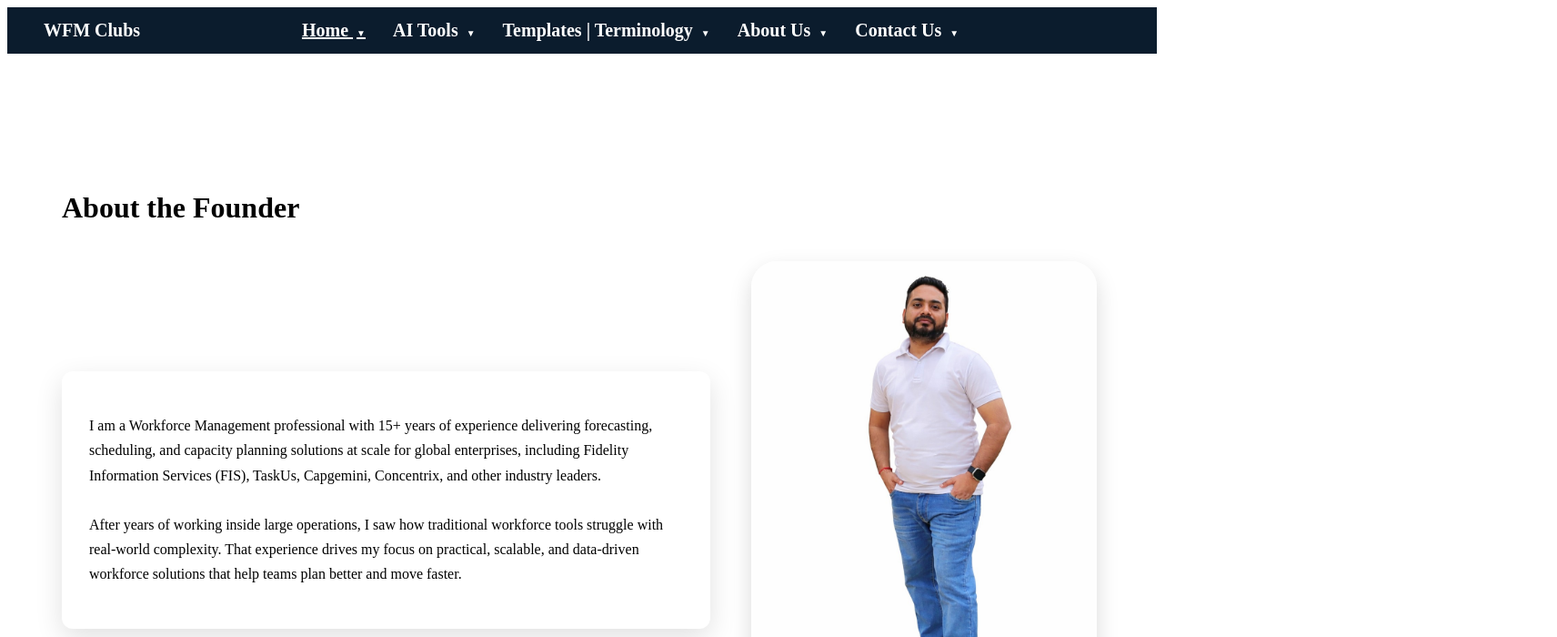
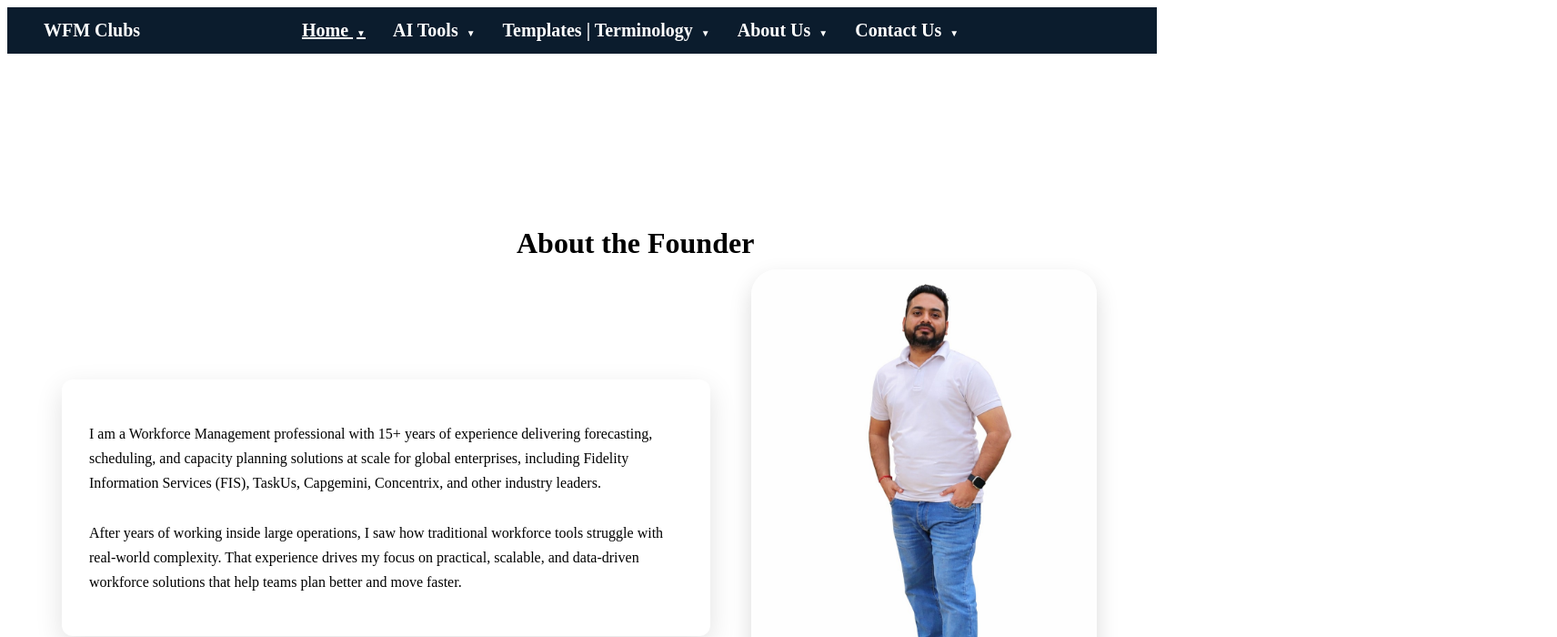
Before and after one commit to garrycnx/wfm-portal, a Next.js app: page /about in a window 1280 px wide. Shown: the top 700 px of the page at 91% size, 1712 px wide, since content can reach past the window. Built offline with nearby package versions, Linux system fonts and the light colour scheme.

Commit message:
Move contact API to pages router

```diff
--- a/src/app/about/page.tsx
+++ b/src/app/about/page.tsx
@@ -3,7 +3,7 @@ import Image from "next/image";
 export default function AboutPage() {
   return (
     <div style={{ padding: "60px" }}>
-      <h1 style={{ marginBottom: "40px" }}>About the Founder</h1>
+      <h1 style={{ marginBottom: "10px", textAlign: "left", marginTop: "60px" , width: "100%", marginInline: "auto",marginLeft: "500px"}}>About the Founder</h1>
 
       <div
         style={{
```
